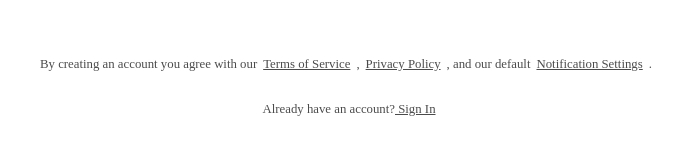
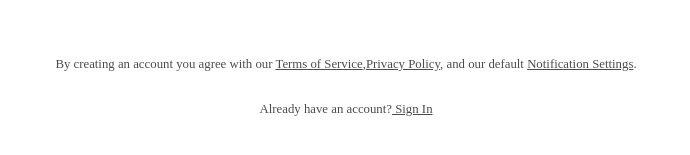
Before and after one commit to Sunny-proo/CLGPRJCT, a plain HTML site: page s.html in a window 1280 px wide. Shown: the part 451-606 px from the top of the page, 294-984 px from the left. Drawn offline with Linux system fonts and the light colour scheme.

Commit message:
Update style.css

```diff
--- a/style.css
+++ b/style.css
@@ -443,11 +443,12 @@ section{
     opacity:0.7;
   }
   .p1{
-    display:flex;
+      text-align:center;
+/*     display:flex;
     gap:6px;
     flex-wrap: wrap;
     align-items:center;
-    justify-content:center;
+    justify-content:center; */
   }
   .p2{
    margin-top:30px;
```
